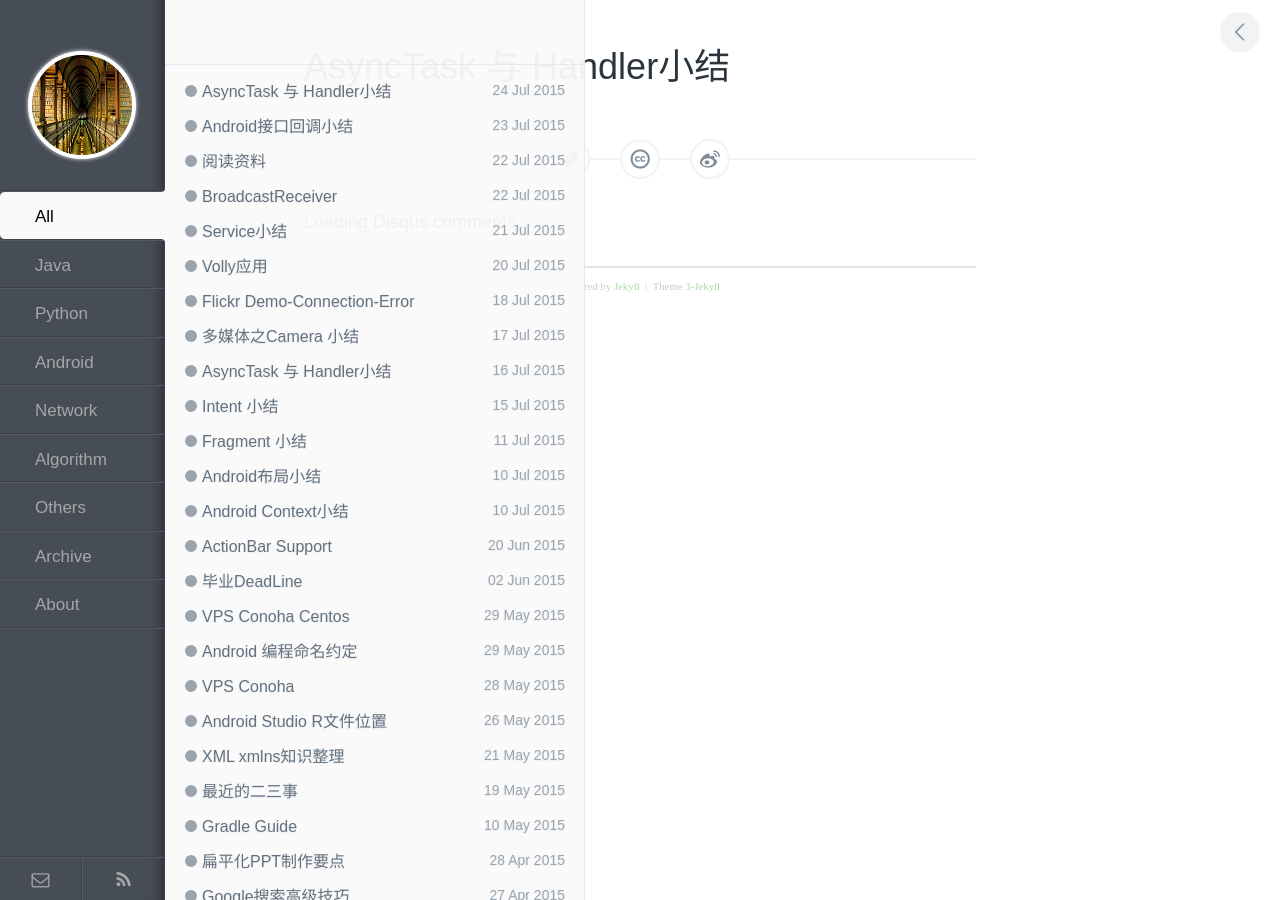
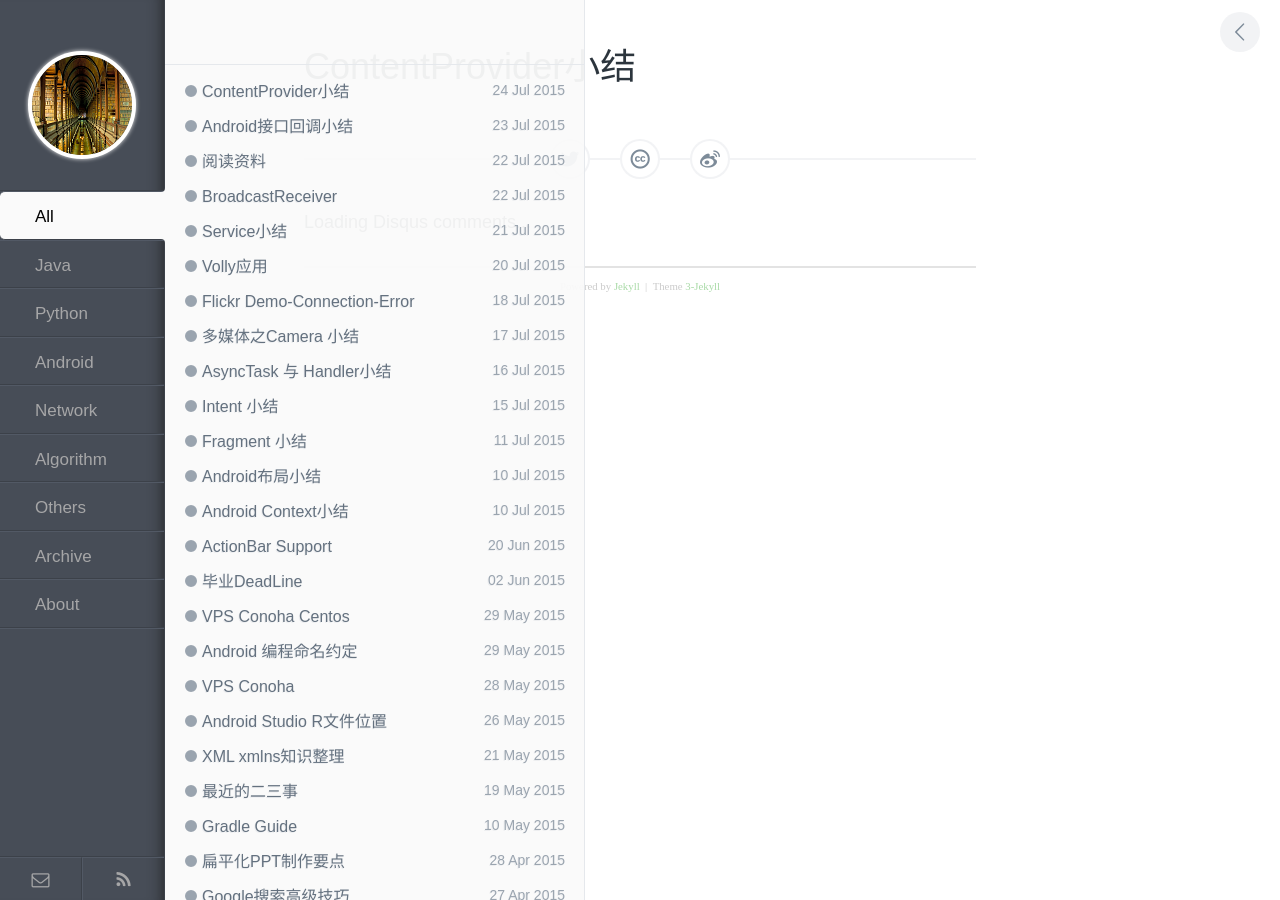
Before and after one commit to enlipan/enlipan.github.io, a Jekyll site: the page built from _posts/2015-7-24-content-provider-android.md, in a window 1280 px wide. Built offline with Jekyll 4.4.1, drawn with Linux system fonts in a browser that asks for light colours; comment, search, counter and statistics services are not loaded.

Commit message:
Update 2015-7-24-content-provider-android.md

```diff
--- a/_posts/2015-7-24-content-provider-android.md
+++ b/_posts/2015-7-24-content-provider-android.md
@@ -1,5 +1,5 @@
 ---
 layout: post
-title: AsyncTask 与 Handler小结
+title: ContentProvider小结
 category: android
 ---
```
